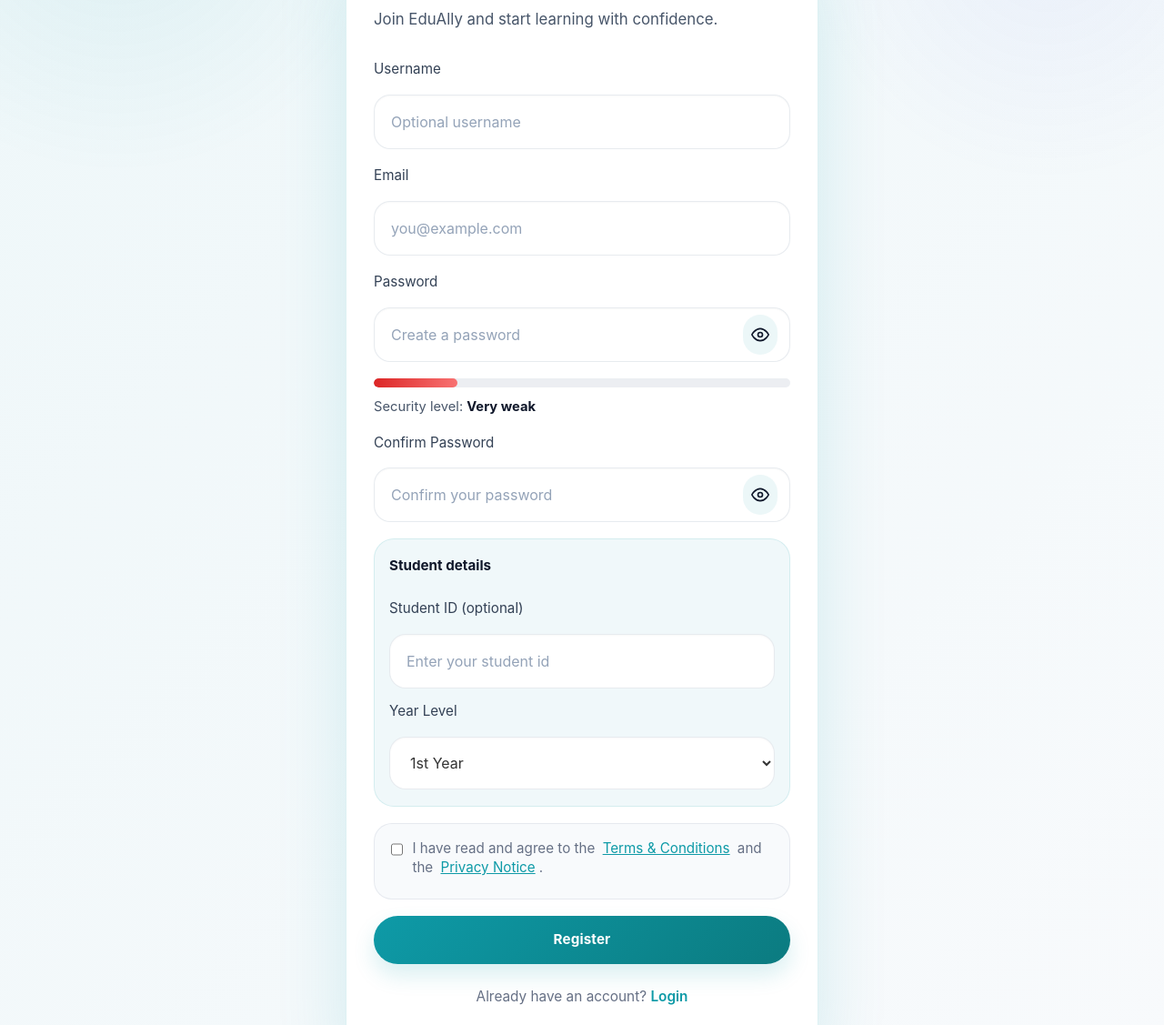
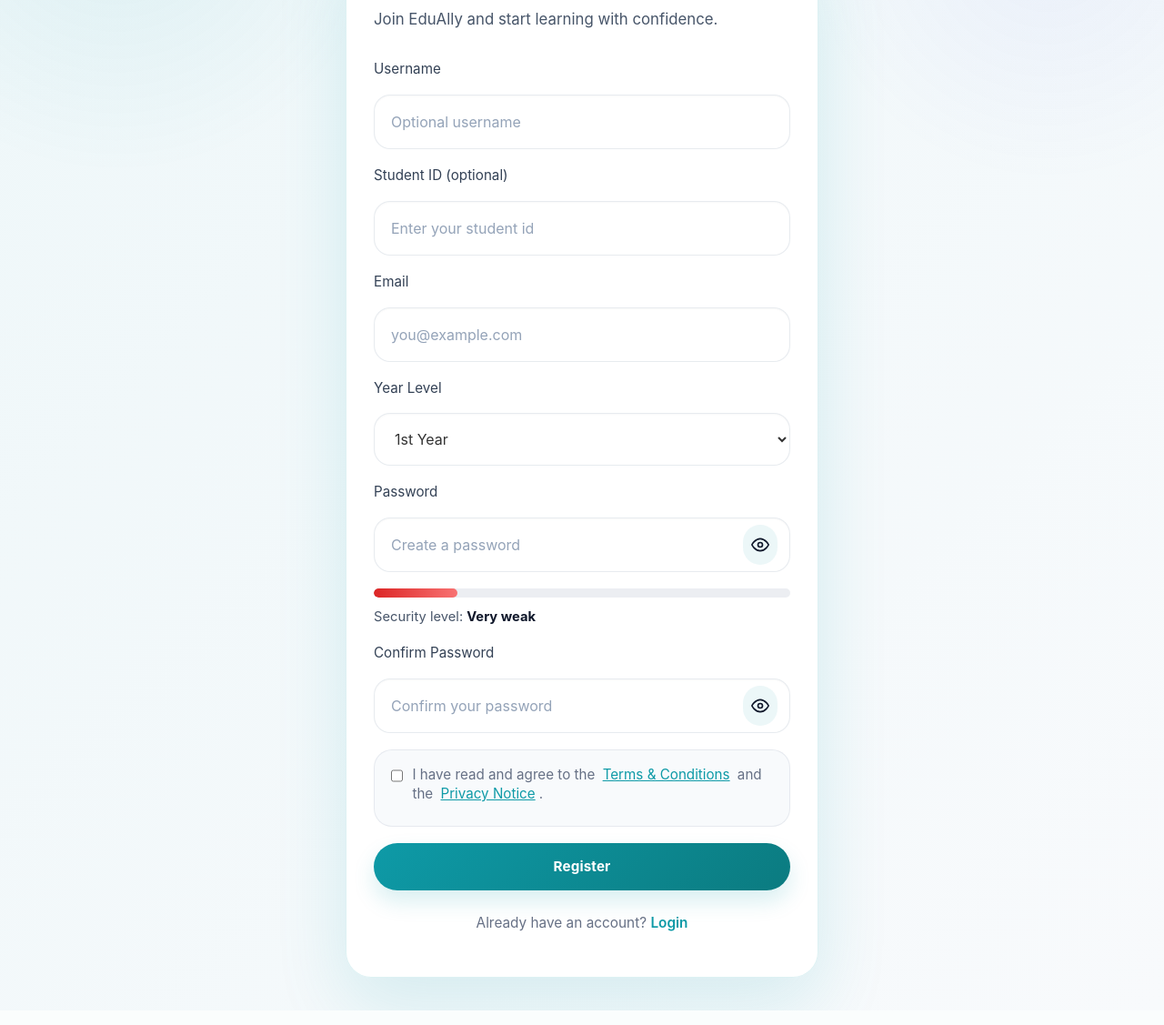
Before and after one commit to Edmar-15/edually, a Django app: page /account/register/ in a window 1280 px wide. Shown: the part 187-1314 px from the top of the page at 91% size. Run offline with Django 5.2, Linux system fonts and the light colour scheme.

Commit message:
fix register form

```diff
--- a/templates/account/register.html
+++ b/templates/account/register.html
@@ -43,12 +43,22 @@
                 {% endif %}
 
                 <div class="floating-label-group input-group">
+                    <label for="{{ form.student_id.id_for_label }}">Student ID (optional)</label>
+                    {{ form.student_id }}
+                </div>
+
+                <div class="floating-label-group input-group">
                     <label for="{{ form.email.id_for_label }}">Email</label>
                     {{ form.email }}
                     {% if form.email.errors %}
                         <div class="errorlist">{{ form.email.errors }}</div>
                     {% endif %}
                 </div>
+            </div>
+
+            <div class="floating-label-group input-group">
+                <label for="{{ form.year_level.id_for_label }}">Year Level</label>
+                {{ form.year_level }}
             </div>
 
             <div class="form-row">
@@ -98,19 +108,6 @@
                     {% if form.password2.errors %}
                         <div class="errorlist">{{ form.password2.errors }}</div>
                     {% endif %}
-                </div>
-            </div>
-
-            {# ----------------- STUDENT‑ONLY FIELDS ----------------- #}
-            <div class="student-fields" data-section="Student details">
-                <div class="floating-label-group input-group">
-                    <label for="{{ form.student_id.id_for_label }}">Student ID (optional)</label>
-                    {{ form.student_id }}
-                </div>
-
-                <div class="floating-label-group input-group">
-                    <label for="{{ form.year_level.id_for_label }}">Year Level</label>
-                    {{ form.year_level }}
                 </div>
             </div>
 
```
